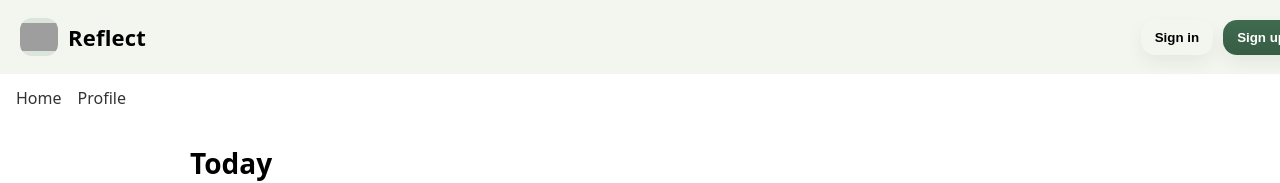
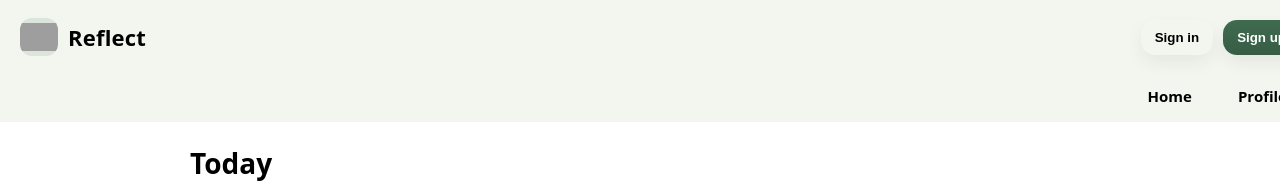
Before and after one commit to lizmary0209/reflect-frontend, a React (Vite) app: page / in a window 1280 px wide. Shown: the top 183 px of the page. Built offline with nearby package versions, Linux system fonts and the light colour scheme; no server answers; grey boxes are pictures that could not be loaded.

Commit message:
Align navigation links to the right and refine hover styles

```diff
--- a/src/components/Navigation/Navigation.css
+++ b/src/components/Navigation/Navigation.css
@@ -1,16 +1,44 @@
 .navigation {
-    padding: 12px 16px;
+    width: 100%;
+    background: rgba(238, 243, 234, 0.75);
+    border-bottom: 1px solid var(--border);
 }
 
 .navigation__list {
+    width: 100%;
+    max-width: var(--container);
+    margin: 0 auto;
+    padding: 10px 20px 14px;
     display: flex;
-    gap: 16px;
+    justify-content: flex-end;
+    align-items: center;
+    gap: 20px;
     list-style: none;
+}
+
+.navigation__item {
+    margin: 0;
     padding: 0;
-    margin: 0;
 }
 
 .navigation__link {
+    color: var(--text);
     text-decoration: none;
-    color: #333;
+    font-weight: 700;
+    font-size: 15px;
+    padding: 8px 12px;
+    border-radius: 12px;
+    border: 1px solid transparent;
+    transition: background-color 0.2s ease, border-color 0.2s ease;
 }
+
+.navigation__link:hover {
+    background: rgba(255, 255, 255, 0.65);
+    border-color: rgba(63, 107, 79, 0.25);
+}
+
+.navigation__link.active {
+    background: rgba(63, 107, 79, 0.12);
+    border-color: rgba(63, 107, 79, 0.35);
+    color: var(--accent);
+}
```
